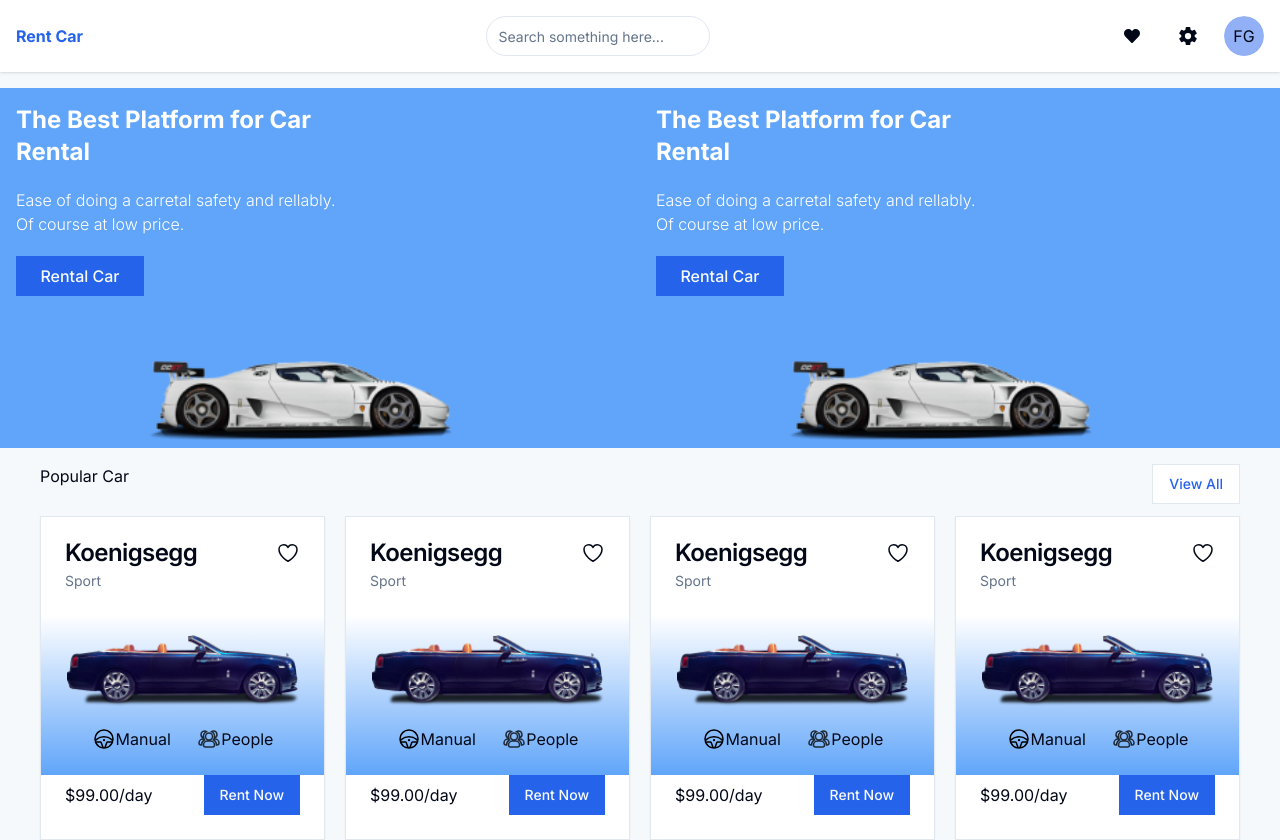
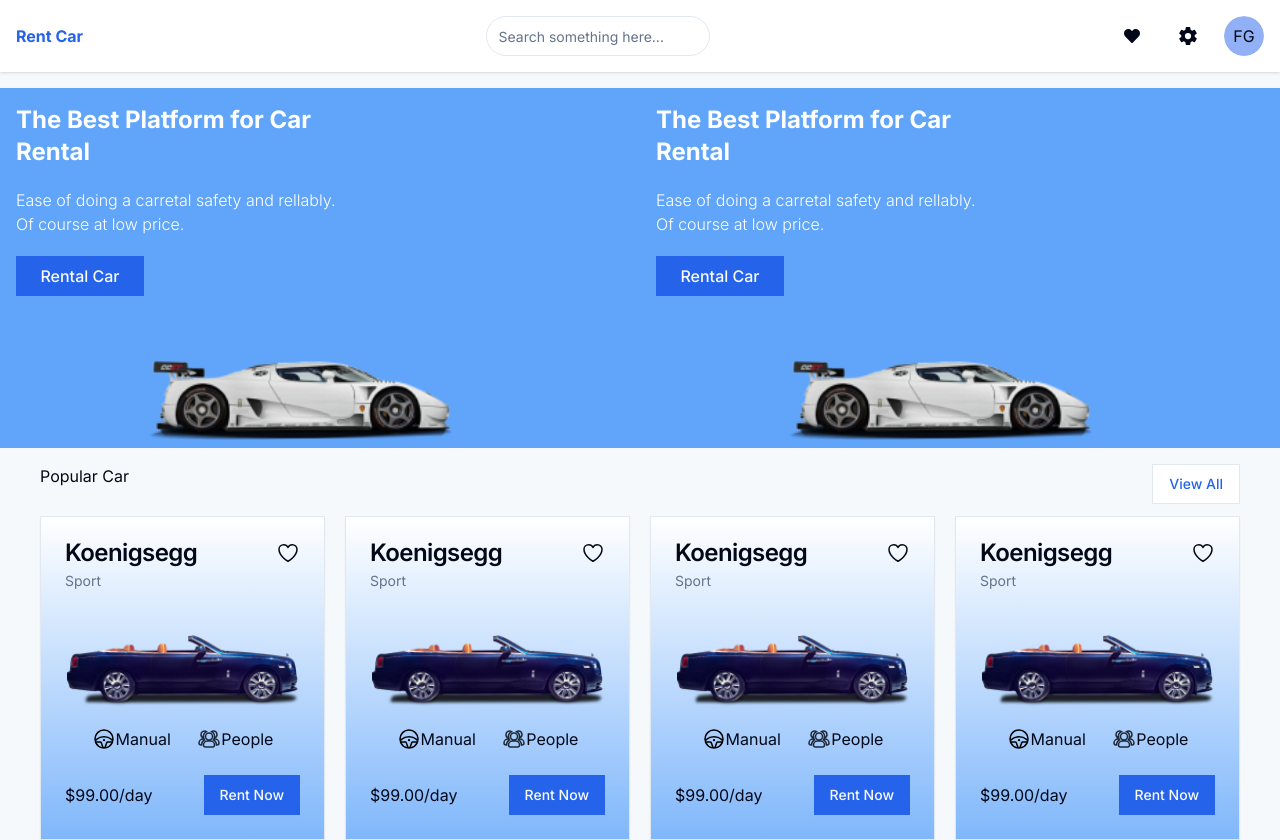
Before and after one commit to franklinogf/rent-car, a Next.js app: page / in a window 1280 px wide. Built offline with nearby package versions, Linux system fonts and the light colour scheme.

Commit message:
change gradient

```diff
--- a/src/components/PopularCarSection.tsx
+++ b/src/components/PopularCarSection.tsx
@@ -12,7 +12,7 @@
 
 export function CarCard() {
   return (
-    <Card className='w-full'>
+    <Card className='w-full bg-gradient-to-t from-blue-400/80'>
       <CardHeader>
         <div className='flex justify-between'>
           <CardTitle>Koenigsegg</CardTitle>
@@ -20,7 +20,7 @@
         </div>
         <CardDescription>Sport</CardDescription>
       </CardHeader>
-      <CardContent className='bg-gradient-to-t from-blue-400'>
+      <CardContent>
         <Image
           className='m-auto py-5'
           alt='PopularCar'
```
